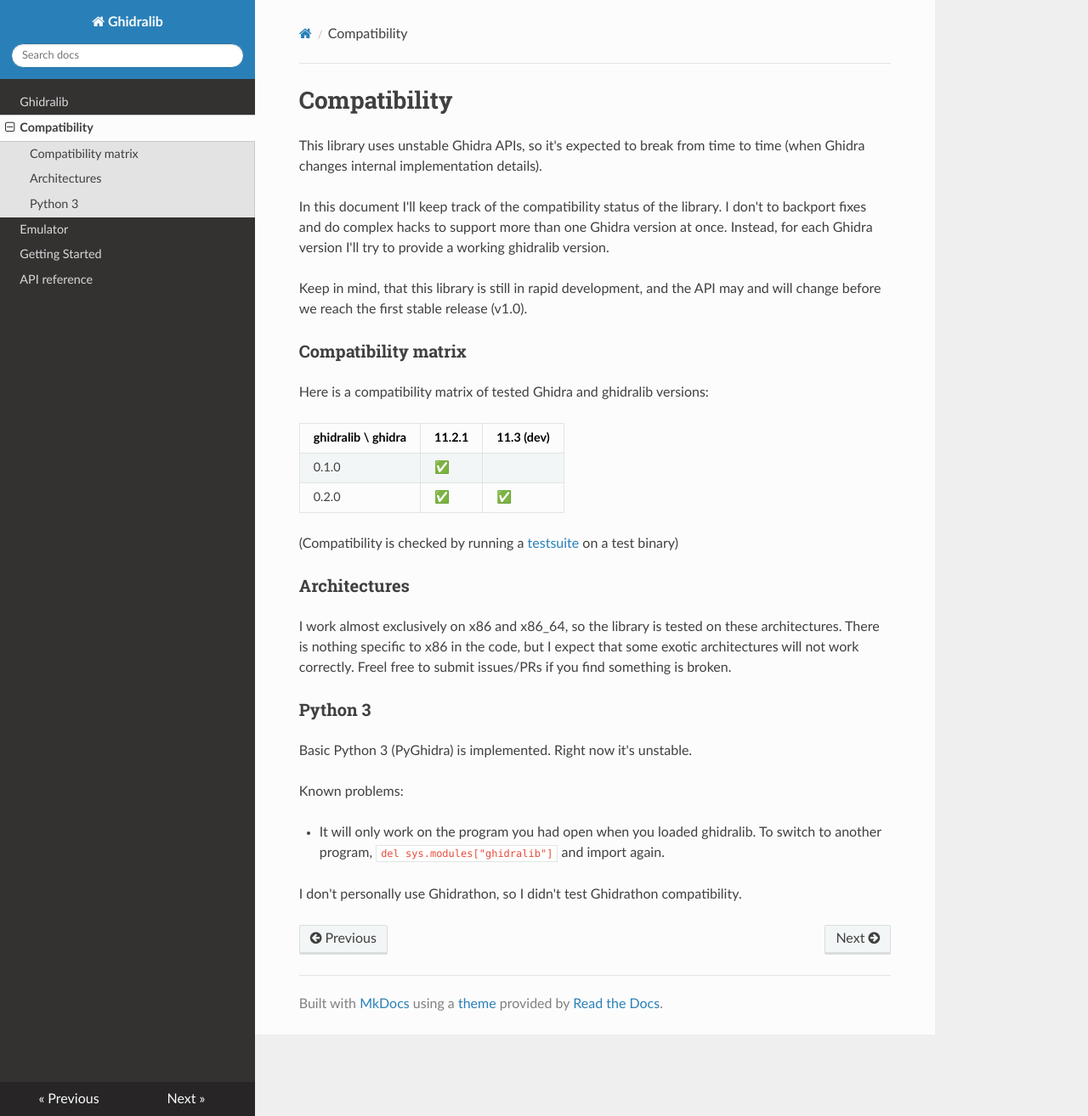
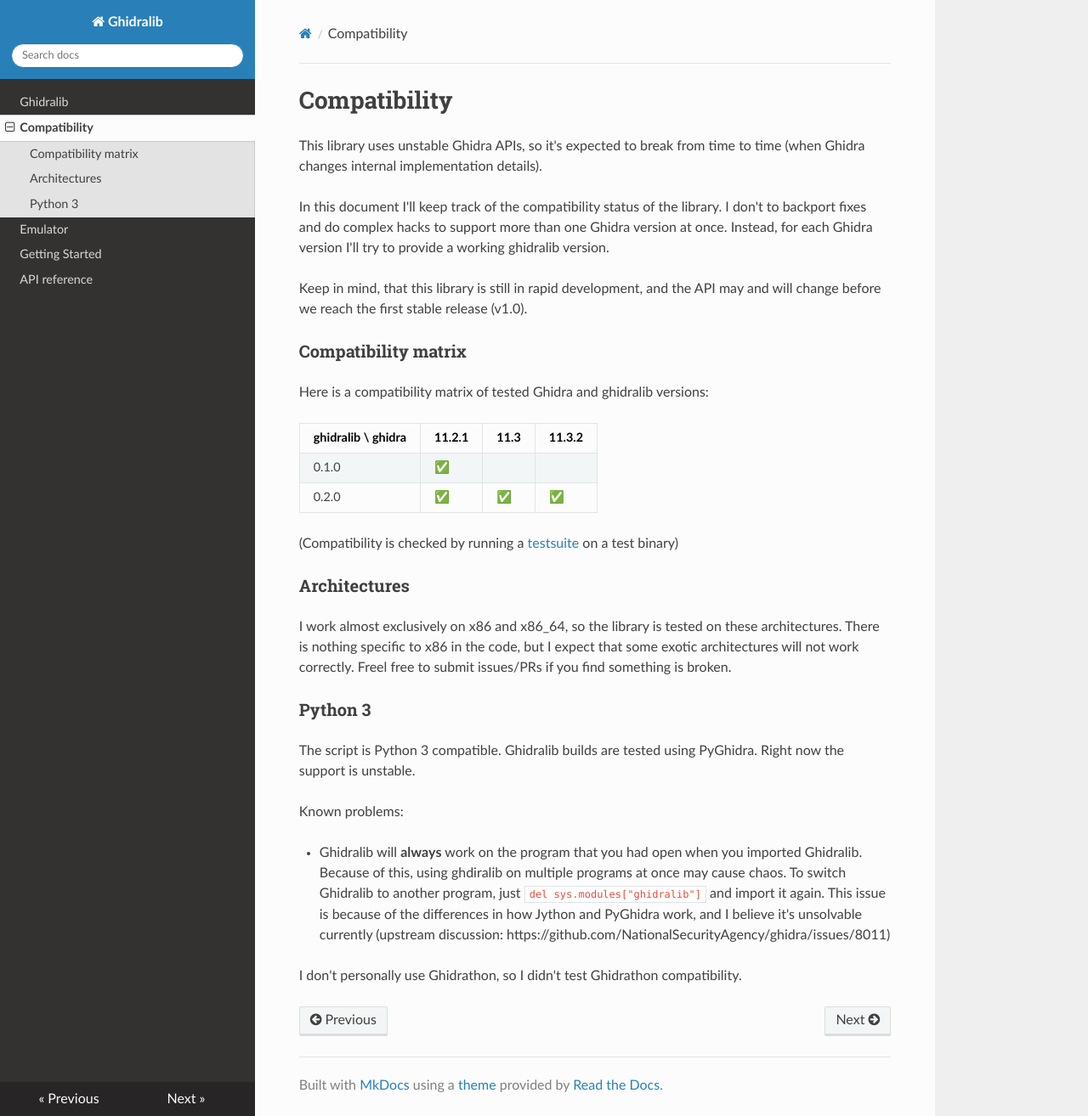
Before and after one commit to msm-code/ghidralib, an MkDocs documentation site: the page built from docs/compatibility.md, in a window 1280 px wide and 1314 px high. Shown: the whole window at 85% size. Built offline with MkDocs 1.6.1, drawn with Linux system fonts in a browser that asks for light colours; nearby versions of some CDN libraries.

```diff
--- a/docs/compatibility.md
+++ b/docs/compatibility.md
@@ -14,10 +14,10 @@ change before we reach the first stable release (v1.0).
 
 Here is a compatibility matrix of tested Ghidra and ghidralib versions:
 
-ghidralib \ ghidra  | 11.2.1  | 11.3 (dev) |
---------------------|---------| -----------|
-0.1.0               | ✅      |            |
-0.2.0               | ✅      | ✅         |
+ghidralib \ ghidra  |11.2.1|11.3|11.3.2|
+--------------------|------|----|------|
+0.1.0               |✅    |    |      |
+0.2.0               |✅    | ✅ | ✅   |
 
 (Compatibility is checked by running a [testsuite](https://github.com/msm-code/ghidralib/blob/master/tests/ghidralib_test.py)
 on a test binary)
@@ -31,11 +31,14 @@ Freel free to submit issues/PRs if you find something is broken.
 
 ### Python 3
 
-Basic Python 3 (PyGhidra) is implemented. Right now it's unstable.
+The script is Python 3 compatible. Ghidralib builds are tested using PyGhidra. Right now the support is unstable.
 
 Known problems:
 
-* It will only work on the program you had open when you loaded ghidralib.
-  To switch to another program, `del sys.modules["ghidralib"]` and import again.
+* Ghidralib will **always** work on the program that you had open when you imported
+  Ghidralib. Because of this, using ghdiralib on multiple programs at once may cause chaos.
+  To switch Ghidralib to another program, just `del sys.modules["ghidralib"]` and import it again.
+  This issue is because of the differences in how Jython and PyGhidra work, and I believe it's
+  unsolvable currently (upstream discussion: https://github.com/NationalSecurityAgency/ghidra/issues/8011)
 
 I don't personally use Ghidrathon, so I didn't test Ghidrathon compatibility.
```
Also changed, not shown: README.md (+6 -0 lines), docs/getting_started.md (+9 -1 lines).
